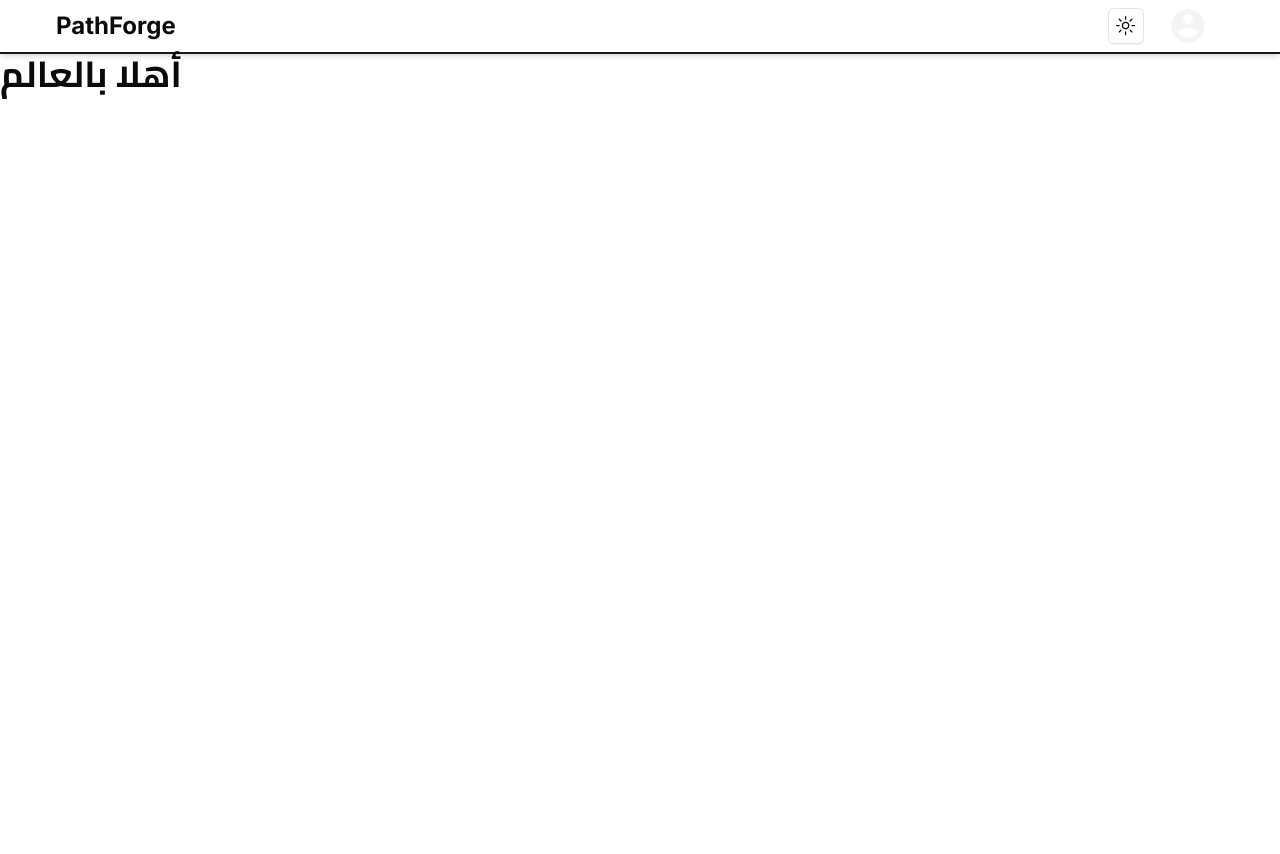
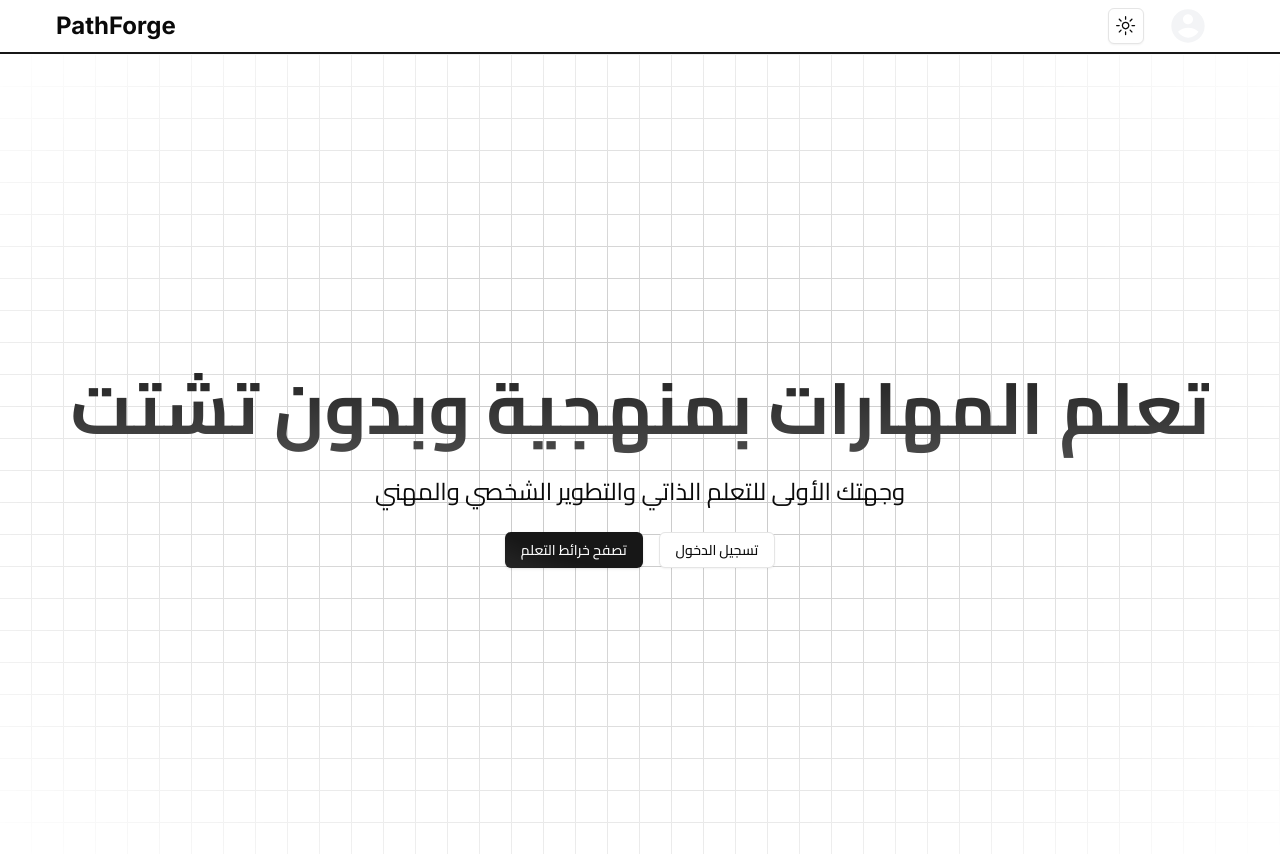
Before and after one commit to Said-MZ/PathForge, a Next.js app: page / in a window 1280 px wide. Before the commit the page ends 800 px from the top, so only its background shows below. Built offline with nearby package versions, Linux system fonts and the light colour scheme.

Commit message:
Add Hero section

```diff
--- a/package.json
+++ b/package.json
@@ -12,8 +12,11 @@
     "@radix-ui/react-dropdown-menu": "^2.0.6",
     "@radix-ui/react-icons": "^1.3.0",
     "@radix-ui/react-slot": "^1.0.2",
+    "@tailwindcss/line-clamp": "^0.4.4",
     "class-variance-authority": "^0.7.0",
     "clsx": "^2.1.0",
+    "framer-motion": "^11.0.20",
+    "mini-svg-data-uri": "^1.4.4",
     "next": "14.1.4",
     "next-themes": "^0.3.0",
     "react": "^18",
--- a/src/app/(app)/page.tsx
+++ b/src/app/(app)/page.tsx
@@ -1,7 +1,9 @@
+import { Hero } from "@/components/Hero";
+
 export default function Home() {
   return (
-    <main className="">
-      <h1 className="text-4xl font-bold">أهلا بالعالم</h1>
+    <main>
+      <Hero />
     </main>
   );
 }
--- /dev/null
+++ b/src/components/Hero/index.tsx
@@ -0,0 +1,34 @@
+import Link from "next/link";
+import React from "react";
+import { Button, buttonVariants } from "../ui/button";
+
+export function Hero() {
+  return (
+    <div className="h-screen w-full dark:bg-black bg-white  dark:bg-grid-white/[0.2] bg-grid-black/[0.2] relative flex items-center justify-center">
+      <div className="absolute pointer-events-none inset-0 flex items-center justify-center dark:bg-black bg-white [mask-image:radial-gradient(ellipse_at_center,transparent_20%,black)]"></div>
+      <div className="text-center">
+        <h1 className="text-4xl sm:text-7xl font-bold relative z-20 bg-clip-text text-transparent bg-gradient-to-b  dark:from-neutral-50 from-neutral-900 dark:to-neutral-500 to-neutral-600 py-8">
+          تعلم المهارات بمنهجية وبدون تشتت
+        </h1>
+        <p className="text-lg sm:text-2xl dark:text-neutral-300 relative z-20">
+          وجهتك الأولى للتعلم الذاتي والتطوير الشخصي والمهني
+        </p>
+
+        <div className="flex gap-4 justify-center items-center mt-6">
+          <Link
+            href="/roadmaps"
+            className={buttonVariants({ variant: "default" })}
+          >
+            تصفح خرائط التعلم
+          </Link>
+          <Link
+            href="/login"
+            className={buttonVariants({ variant: "outline" })}
+          >
+            تسجيل الدخول
+          </Link>
+        </div>
+      </div>
+    </div>
+  );
+}
--- a/src/components/navbar/index.tsx
+++ b/src/components/navbar/index.tsx
@@ -1,6 +1,7 @@
 import { ThemeToggle } from "./theme-toggle";
 import { Inter } from "next/font/google";
 import UserButton from "./user-button";
+import Link from "next/link";
 
 const inter = Inter({ subsets: ["latin"] });
 
@@ -9,7 +10,12 @@ const Navbar = () => {
     <nav className="w-full  border-b-2 border-neutral-900 shadow-md ">
       <div className="max-w-[1200px] px-4 sm-px-6 flex justify-between items-center mx-auto py-2 ">
         <div>
-          <h1 className={`text-2xl font-bold ${inter.className}`}>PathForge</h1>
+          <Link
+            href="/"
+            className={`text-2xl font-bold transition-all hover:dark:brightness-75 hover:opacity-65 ${inter.className}`}
+          >
+            PathForge
+          </Link>
         </div>
         <div className="flex justify-center items-center gap-2">
           <ThemeToggle />
--- a/src/lib/utils.ts
+++ b/src/lib/utils.ts
@@ -1,6 +1,6 @@
-import { type ClassValue, clsx } from "clsx"
-import { twMerge } from "tailwind-merge"
+import { ClassValue, clsx } from "clsx";
+import { twMerge } from "tailwind-merge";
 
 export function cn(...inputs: ClassValue[]) {
-  return twMerge(clsx(inputs))
+  return twMerge(clsx(inputs));
 }
--- a/tailwind.config.ts
+++ b/tailwind.config.ts
@@ -1,13 +1,31 @@
-import type { Config } from "tailwindcss"
+import type { Config } from "tailwindcss";
+
+const svgToDataUri = require("mini-svg-data-uri");
+
+const colors = require("tailwindcss/colors");
+const {
+  default: flattenColorPalette,
+} = require("tailwindcss/lib/util/flattenColorPalette");
+
+function addVariablesForColors({ addBase, theme }: any) {
+  let allColors = flattenColorPalette(theme("colors"));
+  let newVars = Object.fromEntries(
+    Object.entries(allColors).map(([key, val]) => [`--${key}`, val])
+  );
+
+  addBase({
+    ":root": newVars,
+  });
+}
 
 const config = {
-  darkMode: ["class"],
+  darkMode: "class",
   content: [
-    './pages/**/*.{ts,tsx}',
-    './components/**/*.{ts,tsx}',
-    './app/**/*.{ts,tsx}',
-    './src/**/*.{ts,tsx}',
-	],
+    "./pages/**/*.{ts,tsx}",
+    "./components/**/*.{ts,tsx}",
+    "./app/**/*.{ts,tsx}",
+    "./src/**/*.{ts,tsx}",
+  ],
   prefix: "",
   theme: {
     container: {
@@ -74,7 +92,32 @@ const config = {
       },
     },
   },
-  plugins: [require("tailwindcss-animate")],
-} satisfies Config
+  plugins: [
+    require("tailwindcss-animate"),
+    addVariablesForColors,
+    function ({ matchUtilities, theme }: any) {
+      matchUtilities(
+        {
+          "bg-grid": (value: any) => ({
+            backgroundImage: `url("${svgToDataUri(
+              `<svg xmlns="http://www.w3.org/2000/svg" viewBox="0 0 32 32" width="32" height="32" fill="none" stroke="${value}"><path d="M0 .5H31.5V32"/></svg>`
+            )}")`,
+          }),
+          "bg-grid-small": (value: any) => ({
+            backgroundImage: `url("${svgToDataUri(
+              `<svg xmlns="http://www.w3.org/2000/svg" viewBox="0 0 32 32" width="8" height="8" fill="none" stroke="${value}"><path d="M0 .5H31.5V32"/></svg>`
+            )}")`,
+          }),
+          "bg-dot": (value: any) => ({
+            backgroundImage: `url("${svgToDataUri(
+              `<svg xmlns="http://www.w3.org/2000/svg" viewBox="0 0 32 32" width="16" height="16" fill="none"><circle fill="${value}" id="pattern-circle" cx="10" cy="10" r="1.6257413380501518"></circle></svg>`
+            )}")`,
+          }),
+        },
+        { values: flattenColorPalette(theme("backgroundColor")), type: "color" }
+      );
+    },
+  ],
+} satisfies Config;
 
-export default config
+export default config;
```
Also changed, not shown: 1 other file (tests, documents, lock files or other folders).
